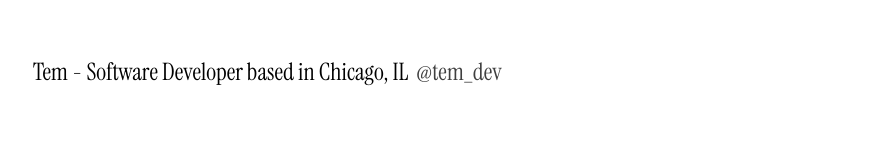
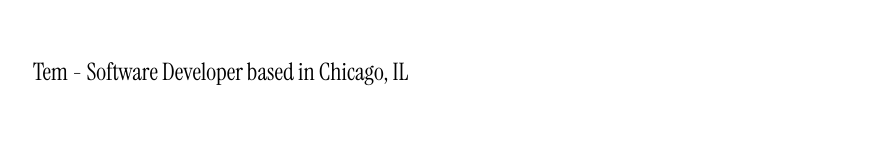
Before and after one commit to tem-tem/tem, a SvelteKit app: page / in a window 1280 px wide. Shown: the top 156 px of the page, without its empty margins (111-985 px from the left). Built offline with nearby package versions, Linux system fonts and the light colour scheme.

Commit message:
remove twitter link

```diff
--- a/src/app.html
+++ b/src/app.html
@@ -1,7 +1,7 @@
 <!DOCTYPE html>
 <html lang="en">
 	<head>
-		<title>@tem_dev</title>
+		<title>Tem Ab</title>
 		<meta charset="utf-8" />
 		<meta title="description" content="Tem - dev" />
 		<meta name="author" content="Tem">
--- a/src/routes/+page.svelte
+++ b/src/routes/+page.svelte
@@ -83,7 +83,7 @@
 	</div>
 	<div class="col-span-1 pt-10 flex gap-2 text-2xl">
 		<h1 class="">Tem - Software Developer based in Chicago, IL</h1>
-		<a href="https://x.com/@tem_dev" class="opacity-75 hover:text-blue-600 underline-offset-8">@tem_dev</a>
+		<!-- <a href="https://x.com/@tem_dev" class="opacity-75 hover:text-blue-600 underline-offset-8">@tem_dev</a> -->
 	</div>
 
 	<div class="col-span-1 pb-4 pt-12 text-2xl">Projects</div>
```
